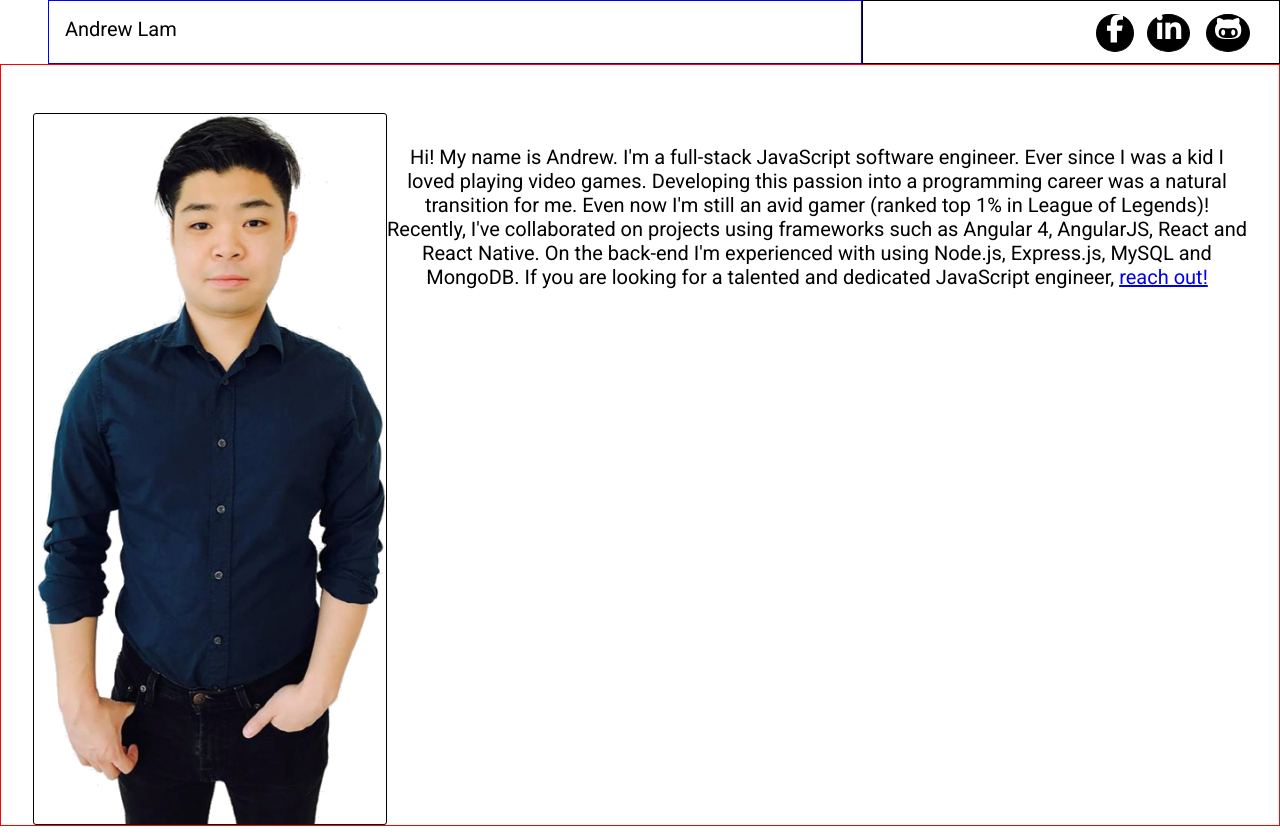
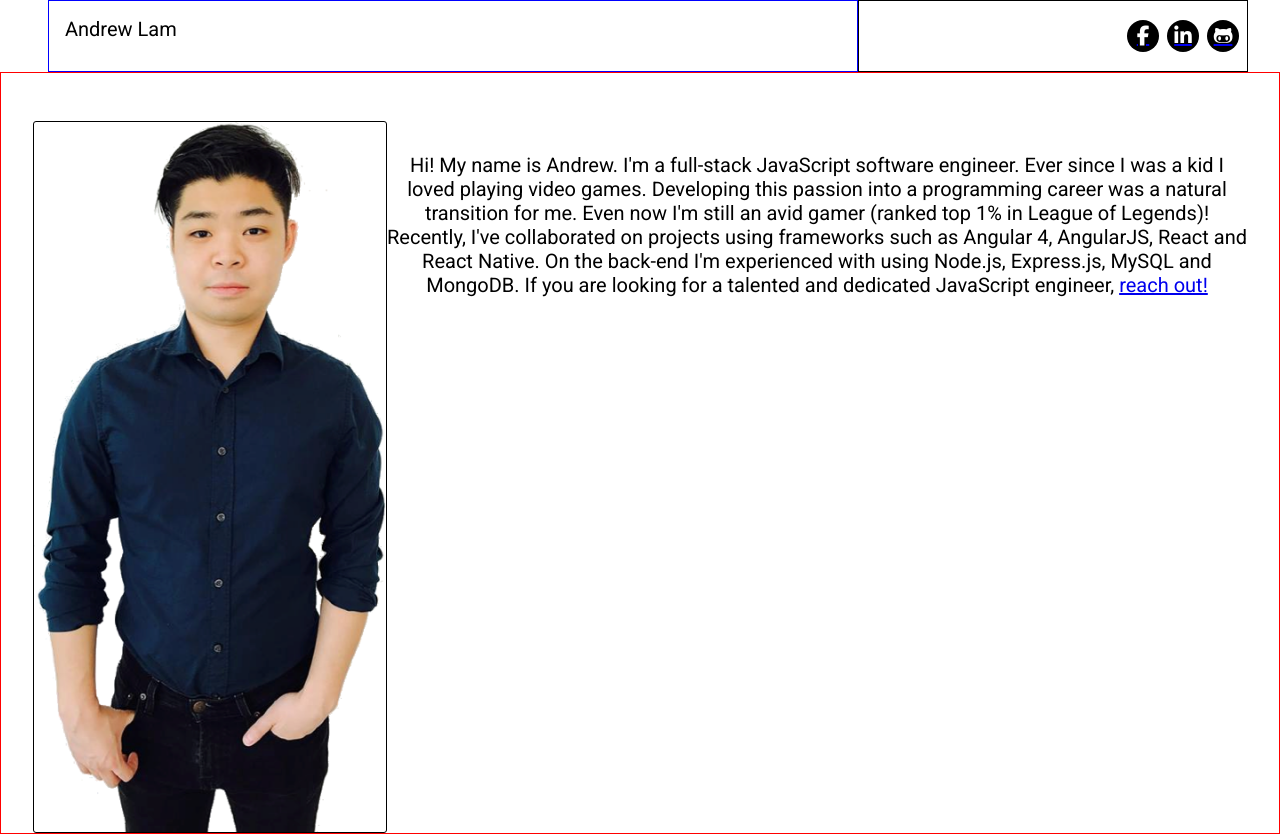
Before and after one commit to Drewclam/sweet-portfolio, a React (Create React App) app: page / in a window 1280 px wide. Shown: the top 835 px of the page. Built offline with nearby package versions, Linux system fonts and the light colour scheme.

Commit message:
Fix social icons

```diff
--- a/src/index.css
+++ b/src/index.css
@@ -15,7 +15,7 @@
   display: flex;
   flex-direction: row;
   font-size: 20px;
-  height: 4rem;
+  height: 4.5rem;
 }
 
 .header-name {
@@ -30,19 +30,21 @@
   flex: 2;
   display: flex;
   justify-content: flex-end;
-  padding: 0.8rem;
+  align-items: center;
   border: 1px solid black;
+  margin-right: 2rem;
 }
 
 .social-media-container i {
   color: white;
   background-color: black;
-  border: 1px solid black;
   border-radius: 50%;
-  width: 70%;
-  height: 100%;
-  font-size: 28px;
-  margin-right: 2rem;
+  display: flex;
+  align-items: center;
+  justify-content: center;
+  height: 2rem;
+  width: 2rem;
+  margin-right: 0.5rem;
 }
 
 /* About */
```
